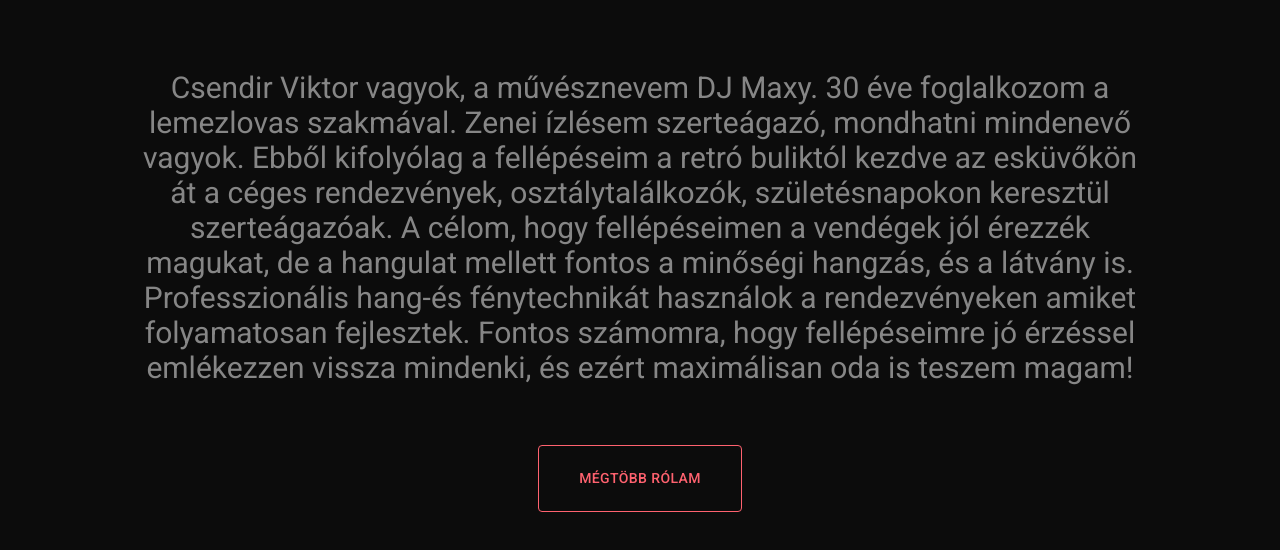
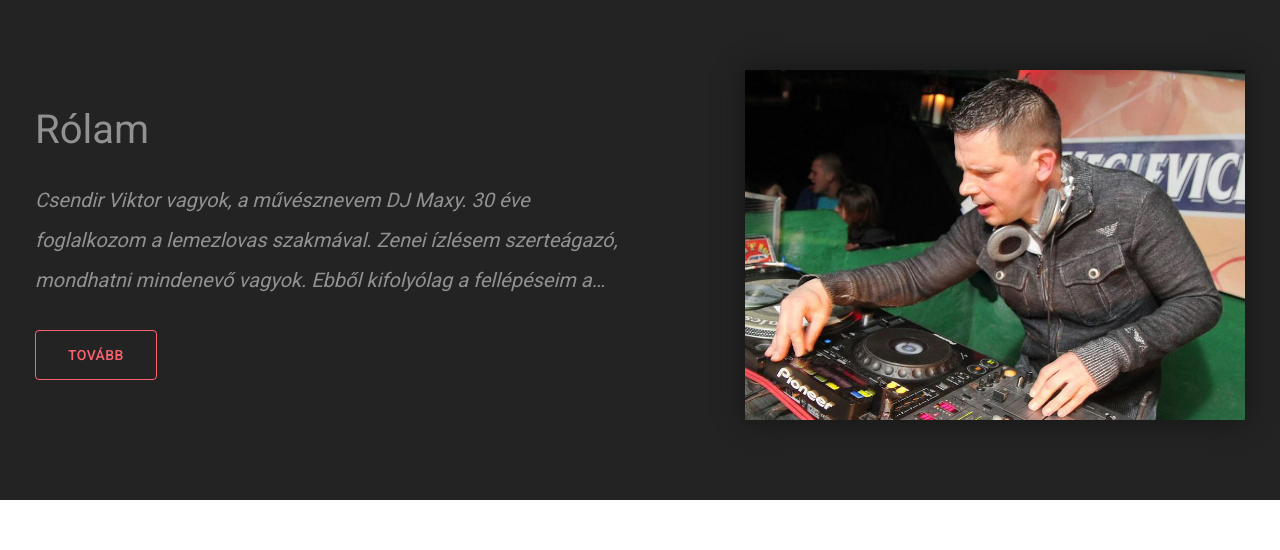
Before and after one commit to DanielKanyo/dj-maxy, a React (Create React App) app: page / in a window 1280 px wide. Shown: the part 810-1360 px from the top of the page. After the commit the page ends 1310 px from the top, so only its background shows below. Built offline with nearby package versions, Linux system fonts and the light colour scheme.

Commit message:
About me section finished on Home page

```diff
--- a/src/Components/Home/Home.css
+++ b/src/Components/Home/Home.css
@@ -45,26 +45,53 @@
     width: 650px;
     background-image: url("../../Static/Images/loop.gif");
     background-size: cover;
+    -webkit-background-clip: text;
     color: rgba(255, 255, 255, 0.15);
-    -webkit-background-clip: text;
     background-clip: text;
 }
 
 .about {
-    background: #0c0c0c;
+    background: #232323;
     display: flex;
+    flex-direction: row;
     justify-content: center;
     align-items: center;
+    padding: 80px 0;
+    color: rgba(255, 255, 255, 0.5);
+}
+
+.about-title {
+    font-size: 40px;
+    margin-bottom: 30px;
+    line-height: 40px;
+}
+
+.about .about-text-and-btn {
+    display: flex;
     flex-direction: column;
-    padding: 80px 0;
+    margin-right: 110px;
 }
 
 .about .text {
     width: 1000px;
-    color: rgba(255, 255, 255, 0.5);
-    font-size: 30px;
-    text-align: center;
-    padding-bottom: 60px;
+    font-size: 20px;
+    margin-bottom: 30px;
+    display: -webkit-box;
+    -webkit-line-clamp: 3;
+    -webkit-box-orient: vertical;
+    overflow: hidden;
+    max-width: 600px;
+    line-height: 40px;
+    font-style: italic;
+}
+
+.about .maxy-img {
+    background-image: url("../../Static/Images/maxy_garden.jpg");
+    height: 350px;
+    width: 500px;
+    background-repeat: no-repeat;
+    background-size: cover;
+    box-shadow: 0px 0px 25px 0px rgba(20, 20, 20, 1);
 }
 
 .social-container {
--- a/src/Components/Home/Home.jsx
+++ b/src/Components/Home/Home.jsx
@@ -6,32 +6,19 @@ import TwitterIcon from '@material-ui/icons/Twitter';
 
 import './Home.css';
 
-import { MY_BTN, ABOUT_ME_KEY, SOCIALS, AVAILABLE_LANGUAGES } from '../../Static/Constants/constants';
+import {
+    MY_BTN_STYLE,
+    SOCIALS,
+    AVAILABLE_LANGUAGES,
+    SOCIAL_BTN_STYLE,
+    LANGUAGE_BTN_STYLE
+} from '../../Static/Constants/constants';
 import { TRANSLATIONS } from '../../Static/Translations/translations';
 
 const useStyles = makeStyles(() => ({
-    btn: MY_BTN,
-    socialBtn: {
-        borderRadius: '50%',
-        marginTop: 8,
-        marginBottom: 8,
-        padding: 0,
-        height: 60,
-        width: 60,
-        color: 'rgba(255, 255, 255, 0.35)',
-        border: '1px solid rgba(255, 255, 255, 0.35)',
-        transition: 'none',
-        '&:hover': {
-            color: '#ff626f',
-            borderColor: '#ff626f',
-        }
-    },
-    langBtn: {
-        color: 'rgba(255, 255, 255, 0.35)',
-        '&[active=true]': {
-            color: '#ff626f'
-        }
-    }
+    btn: MY_BTN_STYLE,
+    socialBtn: SOCIAL_BTN_STYLE,
+    langBtn: LANGUAGE_BTN_STYLE
 }));
 
 const Home = ({ language, setLanguage }) => {
@@ -40,11 +27,11 @@ const Home = ({ language, setLanguage }) => {
     const getIconElement = social => {
         switch (social) {
             case 'facebook':
-                return <FacebookIcon className='social-icon' />
+                return <FacebookIcon className='social-icon' />;
             case 'youtube':
-                return <YouTubeIcon className='social-icon' />
+                return <YouTubeIcon className='social-icon' />;
             case 'twitter':
-                return <TwitterIcon className='social-icon' />
+                return <TwitterIcon className='social-icon' />;
             default:
                 console.warn('Unsupported social icon...');
                 break;
@@ -84,10 +71,16 @@ const Home = ({ language, setLanguage }) => {
                 </div>
             </div>
             <div className='about'>
-                <div className='text'>
-                    {TRANSLATIONS[ABOUT_ME_KEY][language]}
+                <div className='about-text-and-btn'>
+                    <div className='about-title'>{TRANSLATIONS['navigation'][language]['rolam']}</div>
+                    <div className='text'>
+                        {TRANSLATIONS['about_me'][language]}
+                    </div>
+                    <div>
+                        <Button className={classes.btn} variant='outlined'>Tovább</Button>
+                    </div>
                 </div>
-                <Button className={classes.btn} variant='outlined'>Mégtöbb rólam</Button>
+                <div className='maxy-img'></div>
             </div>
         </div>
     )
--- a/src/Components/Navigation/Navigation.jsx
+++ b/src/Components/Navigation/Navigation.jsx
@@ -5,7 +5,7 @@ import Avatar from '@material-ui/core/Avatar';
 
 import './Navigation.css';
 
-import { ROUTES, NAVIGATION_KEY } from '../../Static/Constants/constants';
+import { ROUTES } from '../../Static/Constants/constants';
 import { TRANSLATIONS } from '../../Static/Translations/translations';
 import avatarImg from '../../Static/Images/avatar.jpg'
 
@@ -41,7 +41,7 @@ const Navigation = ({ language }) => {
                         return (
                             <Link key={i} to='/'>
                                 <Button className={classes.navBtn}>
-                                    {TRANSLATIONS[NAVIGATION_KEY][language][route]}
+                                    {TRANSLATIONS['navigation'][language][route]}
                                 </Button>
                             </Link>
                         )
--- a/src/Static/Constants/constants.js
+++ b/src/Static/Constants/constants.js
@@ -1,13 +1,33 @@
 export const ROUTES = ['fooldal', 'rolam', 'rendezvenyek', 'galeria', 'technika', 'kapcsolat'];
 
-export const MY_BTN = {
-    padding: '20px 40px',
+export const MY_BTN_STYLE = {
+    padding: '12px 32px',
     color: '#ff626f',
     borderColor: '#ff626f'
 };
 
-export const NAVIGATION_KEY = 'navigation';
-export const ABOUT_ME_KEY = 'about_me';
+export const SOCIAL_BTN_STYLE = {
+    borderRadius: '50%',
+    marginTop: 8,
+    marginBottom: 8,
+    padding: 0,
+    height: 60,
+    width: 60,
+    color: 'rgba(255, 255, 255, 0.35)',
+    border: '1px solid rgba(255, 255, 255, 0.35)',
+    transition: 'none',
+    '&:hover': {
+        color: '#ff626f',
+        borderColor: '#ff626f',
+    }
+};
+
+export const LANGUAGE_BTN_STYLE = {
+    color: 'rgba(255, 255, 255, 0.35)',
+    '&[active=true]': {
+        color: '#ff626f'
+    }
+};
 
 export const SOCIALS = ['facebook', 'youtube', 'twitter'];
 
```
Also changed, not shown: src/Static/Images/maxy_garden.jpg (added).
